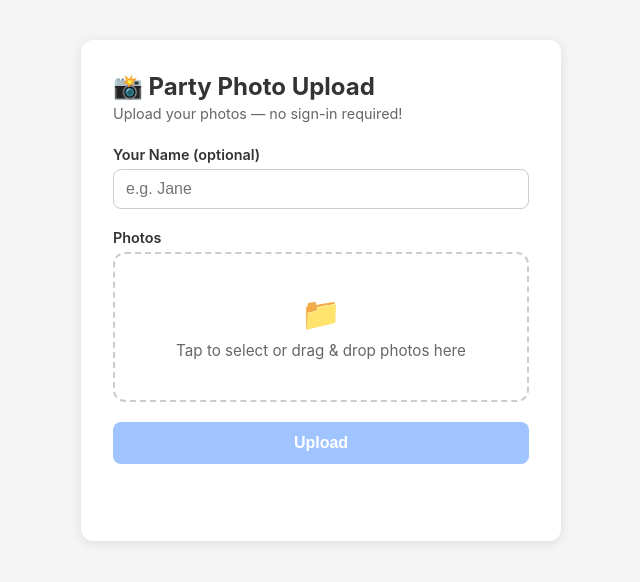
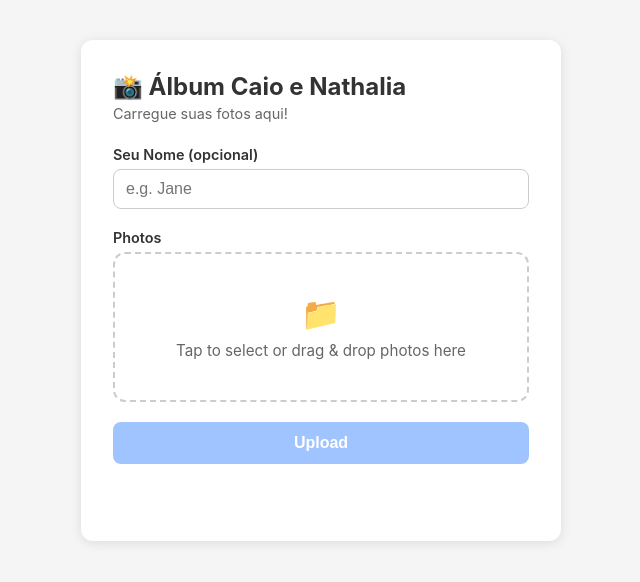
Before and after one commit to juliolins/albumcaionathalia, a plain HTML site: page index.html in a window 1280 px wide. Shown: the whole page, without its empty margins (319-959 px from the left). Drawn offline with Linux system fonts and the light colour scheme.

Commit message:
Add files via upload

```diff
--- a/index.html
+++ b/index.html
@@ -74,10 +74,10 @@
   </head>
   <body>
     <div class="container">
-      <h1>📸 Party Photo Upload</h1>
-      <p class="subtitle">Upload your photos — no sign-in required!</p>
+      <h1>📸 Álbum Caio e Nathalia</h1>
+      <p class="subtitle">Carregue suas fotos aqui!</p>
 
-      <label for="uploaderName">Your Name (optional)</label>
+      <label for="uploaderName">Seu Nome (opcional)</label>
       <input type="text" id="uploaderName" placeholder="e.g. Jane" />
 
       <label>Photos</label>
```
